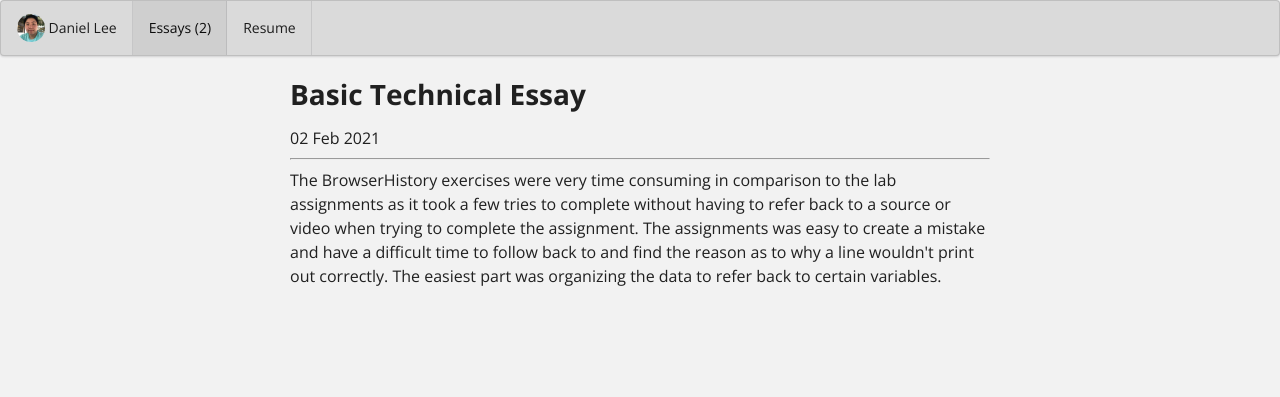
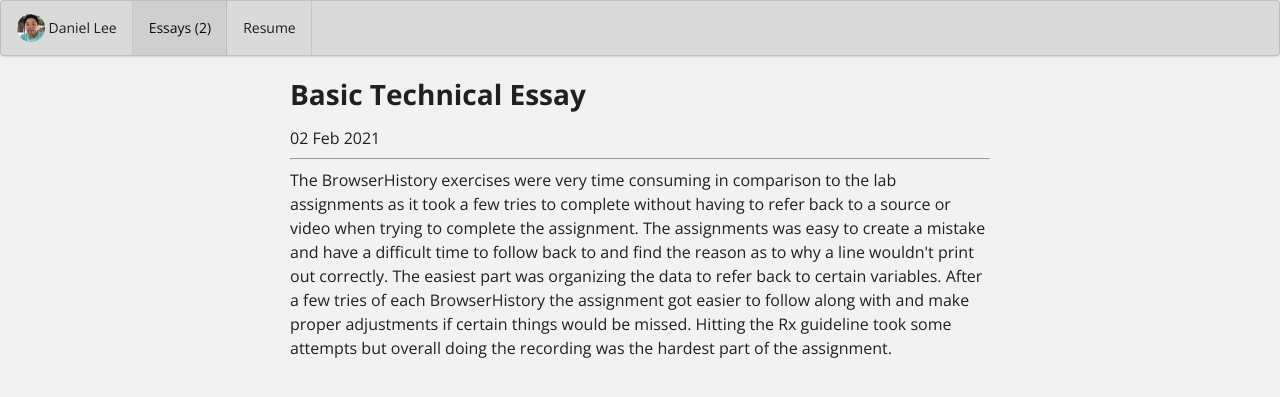
Before and after one commit to rdlee097/rdlee097.github.io, a Jekyll site: the page built from essays/E1.html, in a window 1280 px wide. Shown: the top 397 px of the page. Built offline with Jekyll 4.4.1, drawn with Linux system fonts in a browser that asks for light colours.

Commit message:
Update E1.html

```diff
--- a/essays/E1.html
+++ b/essays/E1.html
@@ -8,4 +8,4 @@ labels:
   - BrowserHistory
 ---
 
-The BrowserHistory exercises were very time consuming in comparison to the lab assignments as it took a few tries to complete without having to refer back to a source or video when trying to complete the assignment. The assignments was easy to create a mistake and have a difficult time to follow back to and find the reason as to why a line wouldn't print out correctly. The easiest part was organizing the data to refer back to certain variables.
+The BrowserHistory exercises were very time consuming in comparison to the lab assignments as it took a few tries to complete without having to refer back to a source or video when trying to complete the assignment. The assignments was easy to create a mistake and have a difficult time to follow back to and find the reason as to why a line wouldn't print out correctly. The easiest part was organizing the data to refer back to certain variables. After a few tries of each BrowserHistory the assignment got easier to follow along with and make proper adjustments if certain things would be missed. Hitting the Rx guideline took some attempts but overall doing the recording was the hardest part of the assignment.
```
